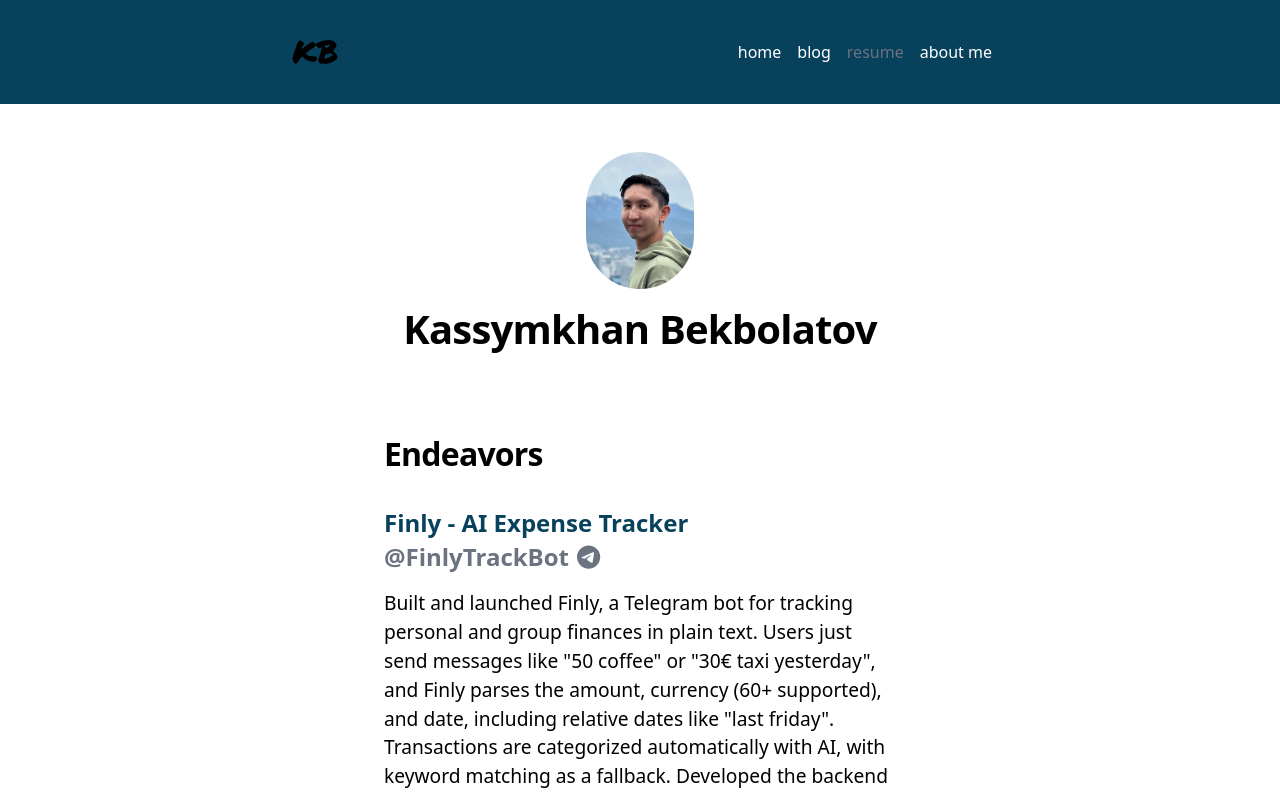
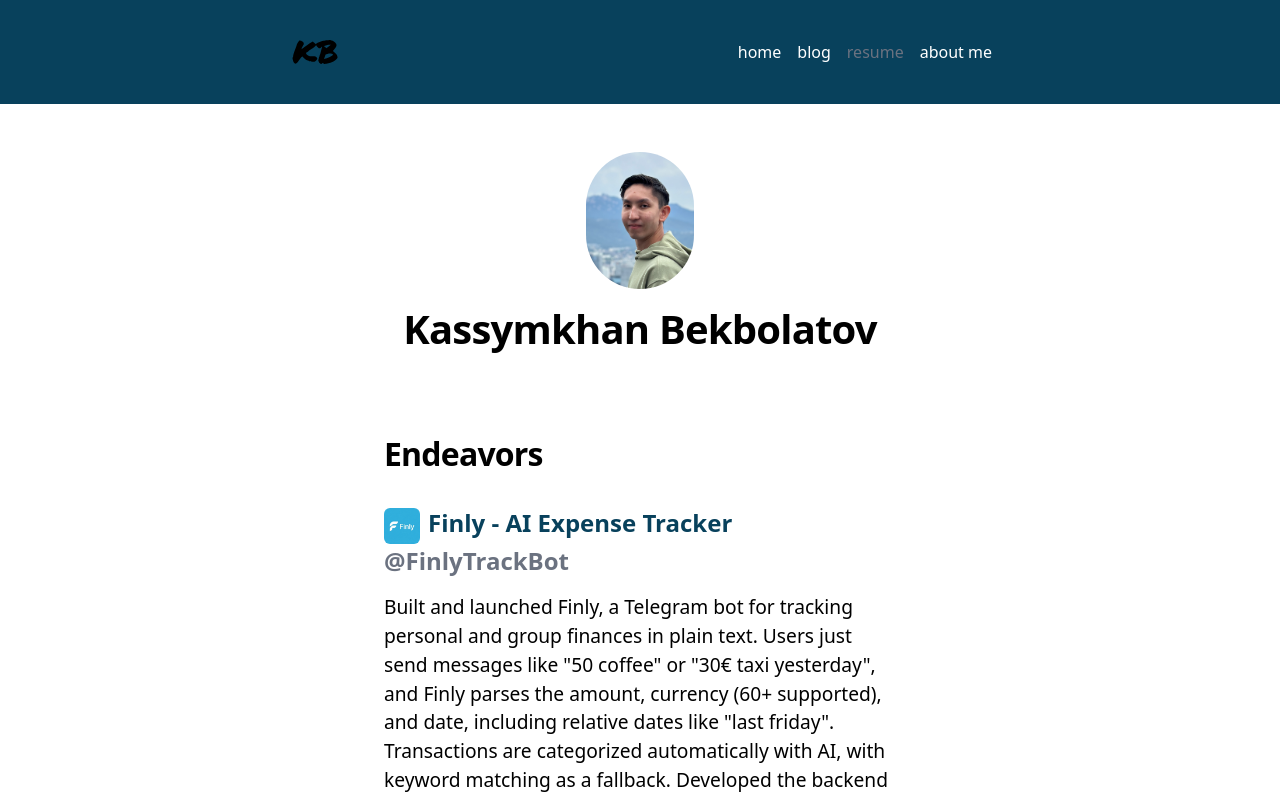
Before and after one commit to Kassymkhan919/my-blog, a Next.js app: page /resume in a window 1280 px wide. Shown: the top 795 px of the page. Built offline with nearby package versions, Linux system fonts and the light colour scheme.

Commit message:
Add finly logo

```diff
--- a/pages/resume.js
+++ b/pages/resume.js
@@ -1,9 +1,8 @@
 import React from 'react';
+import Image from 'next/image';
 import styles from '../components/layout.module.css';
 import utilstyles from '../styles/utils.module.css';
 import Layout from '../components/layout';
-import { FontAwesomeIcon } from '@fortawesome/react-fontawesome';
-import { faTelegram } from '@fortawesome/free-brands-svg-icons';
 
 const Resume = () => {
   return (
@@ -12,11 +11,25 @@
         <div className="grid justify">
           <h1 className={utilstyles.headingXl}>Endeavors</h1>
           <h1 className={`${utilstyles.headingLg} text-primary font-semibold`}>
+            <a
+              href="https://t.me/FinlyTrackBot"
+              target="_blank"
+              rel="noopener noreferrer"
+              aria-label="Finly on Telegram"
+              className="mr-2 inline-block h-9 w-9 overflow-hidden rounded-md align-middle"
+            >
+              <Image
+                src="/images/finly_logo.jpg"
+                alt=""
+                width={36}
+                height={36}
+                className="h-9 w-9 scale-[2.2] object-cover"
+              />
+            </a>
             Finly - AI Expense Tracker
             <br />
             <a href="https://t.me/FinlyTrackBot" target="_blank" rel="noopener noreferrer">
               @FinlyTrackBot
-              <FontAwesomeIcon icon={faTelegram} className="text-2xl ml-2" />
             </a>
           </h1>
           <p className={utilstyles.headingMd}>
```
Also changed, not shown: public/images/finly_logo.jpg (added).
